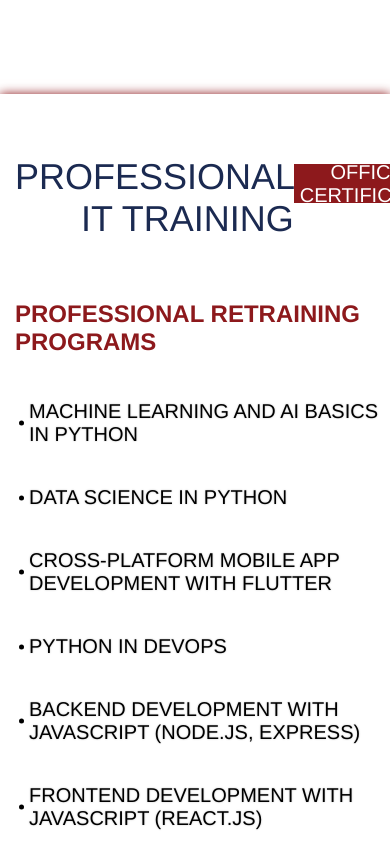
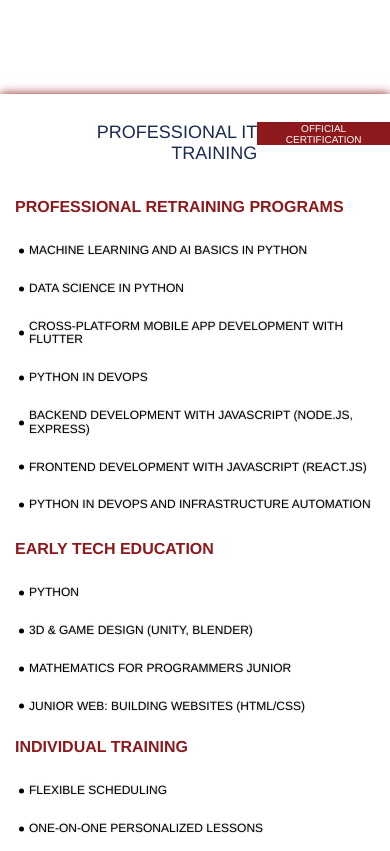
Before and after one commit to AnnaDMSK/Landing_Centre_25-12, a plain HTML site: page 25-12_Web.html in a window 390 px wide. Shown: the part 2740-3591 px from the top of the page. Drawn offline with nearby package versions, Linux system fonts and the light colour scheme.

Commit message:
prof it training done

```diff
--- a/mobile.css
+++ b/mobile.css
@@ -666,3 +666,110 @@ body {
   position: relative;
   z-index: 1;
 }
+
+/* prof_it_training_section */
+
+.prof_it_training_section {
+  min-height: 629px;
+  background: var(--White);
+  box-shadow: 0 0 10px 0 var(--Dark-Red);
+  margin-bottom: 120px;
+}
+
+.prof_it_training_subtitle {
+  display: flex;
+  justify-content: space-between;
+}
+
+.prof_it_title {
+  color: var(--Dark_Blu);
+  text-align: right;
+  font-family: Helvetica;
+  font-size: 18px;
+  font-style: normal;
+  font-weight: 400;
+  line-height: normal;
+  text-transform: uppercase;
+  margin-top: 28px;
+}
+
+.official_certification_container {
+  background: var(--Dark-Red);
+  width: 125px;
+  height: 15px;
+  display: flex;
+  justify-content: center; /* горизонтальное выравнивание */
+  align-items: center;
+  padding: 4px 6px 4px 6px;
+  margin-top: 28px;
+}
+
+.official_certification {
+  color: #FFF;
+  font-family: Helvetica;
+  font-size: 10px;
+  font-style: normal;
+  font-weight: 400;
+  line-height: normal;
+  text-transform: uppercase;
+  text-align: center;
+}
+
+.prof_it_training_subtitle {
+  color: var(--Dark-Red);
+  font-family: Helvetica;
+  font-size: 16px;
+  font-style: normal;
+  font-weight: 700;
+  line-height: normal;
+  text-transform: uppercase;
+  margin-left: 15px;
+}
+
+.items {
+  color: var(--Black);
+  text-shadow: 0 0 2px rgba(0, 0, 0, 0.25);
+  font-family: Helvetica;
+  font-size: 12px;
+  font-style: normal;
+  font-weight: 400;
+  line-height: 115%;
+  text-transform: uppercase;
+  margin-left: 15px;
+  position: relative;
+  padding-left: 10px;
+}
+
+.items::before {
+  content: "";
+  width: 5px;
+  height: 5px;
+  background: var(--Black);
+  content: "";
+  border-radius: 50%;
+  position: absolute;
+  transform: translateY(-50%);
+  left: 0;
+  top: 50%;
+}
+
+.main_block {
+  display: flex;
+  justify-content: space-between;
+  flex-wrap: wrap;
+  padding-bottom: 23px;
+}
+
+.block_early_tech {
+  margin-right: 15px;
+}
+
+.sub_block {
+  margin-left: 4px;
+  display: flex;
+  flex-direction: column;
+}
+
+.individual_training {
+  margin-top: 13px;
+}
--- a/tablet.css
+++ b/tablet.css
@@ -679,3 +679,110 @@ body {
   position: relative;
   z-index: 1;
 }
+
+
+/* prof_it_training_section */
+
+.prof_it_training_section {
+  min-height: 629px;
+  background: var(--White);
+  box-shadow: 0 0 10px 0 var(--Dark-Red);
+  margin-bottom: 120px;
+}
+
+.prof_it_training_subtitle {
+  display: flex;
+  justify-content: space-between;
+}
+
+.prof_it_title {
+  color: var(--Dark_Blu);
+  text-align: right;
+  font-family: Helvetica;
+  font-size: 33px;
+  font-style: normal;
+  font-weight: 400;
+  line-height: normal;
+  text-transform: uppercase;
+  margin-top: 62px;
+}
+
+.official_certification_container {
+  background: var(--Dark-Red);
+  width: 259px;
+  height: 31px;
+  display: flex;
+  justify-content: center; /* горизонтальное выравнивание */
+  align-items: center;
+  padding: 4px 6px 4px 6px;
+  margin-top: 70px;
+}
+
+.official_certification {
+  color: #FFF;
+  font-family: Helvetica;
+  font-size: 20px;
+  font-style: normal;
+  font-weight: 400;
+  line-height: normal;
+  text-transform: uppercase;
+  text-align: center;
+}
+
+.prof_it_training_subtitle {
+  color: var(--Dark-Red);
+  font-family: Helvetica;
+  font-size: 24px;
+  font-style: normal;
+  font-weight: 700;
+  line-height: normal;
+  text-transform: uppercase;
+  margin-left: 15px;
+}
+
+.items {
+  color: var(--Black);
+  text-shadow: 0 0 2px rgba(0, 0, 0, 0.25);
+  font-family: Helvetica;
+  font-size: 20px;
+  font-style: normal;
+  font-weight: 400;
+  line-height: 115%;
+  text-transform: uppercase;
+  margin-left: 15px;
+  position: relative;
+  padding-left: 10px;
+}
+
+.items::before {
+  content: "";
+  width: 5px;
+  height: 5px;
+  background: var(--Black);
+  content: "";
+  border-radius: 50%;
+  position: absolute;
+  transform: translateY(-50%);
+  left: 0;
+  top: 50%;
+}
+
+.main_block {
+  display: flex;
+  justify-content: space-between;
+  flex-wrap: wrap;
+}
+
+.block_early_tech {
+  margin-right: 15px;
+}
+
+.sub_block {
+  margin-left: 4px;
+  display: flex;
+  flex-direction: column;
+}
+
+.individual_training {
+  margin-top: 13px;
+}
```
